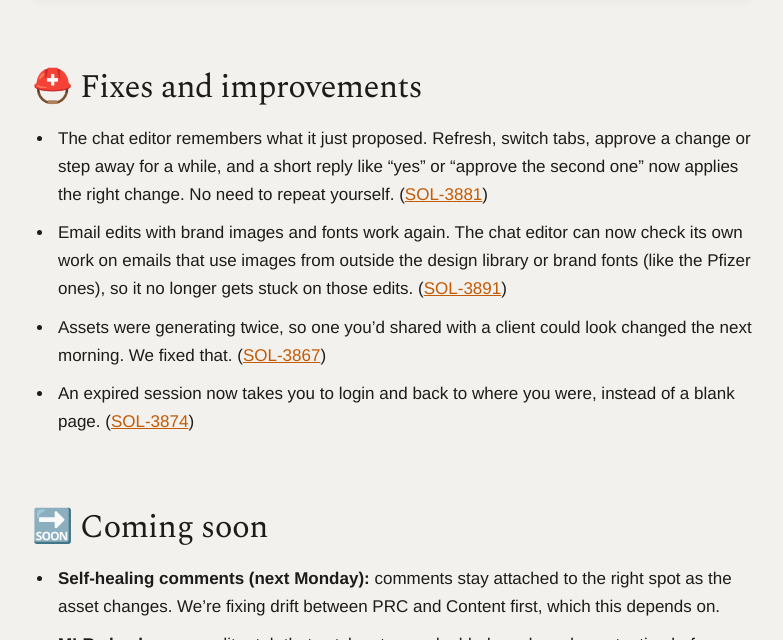
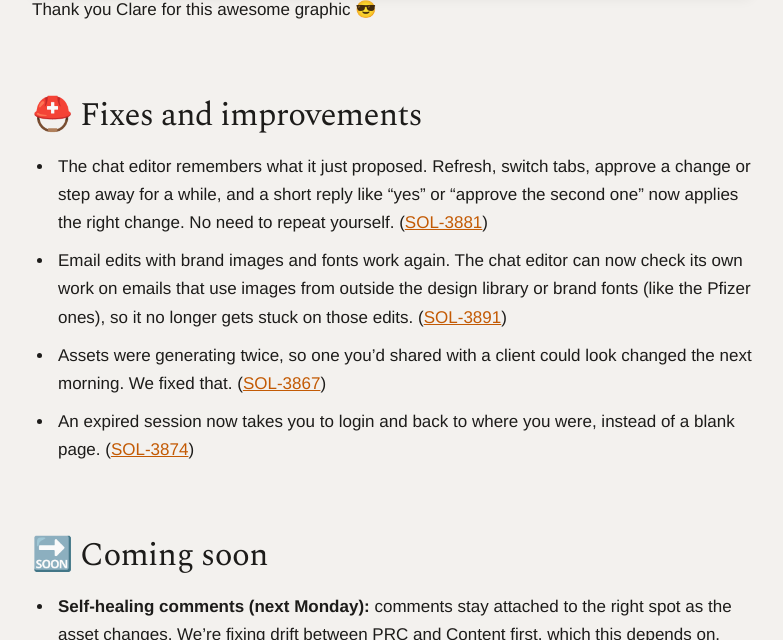
Before and after one commit to eeva-ff/solstice-newsletter, a Jekyll site: the page built from _posts/2026-10-30-whats-new.md, in a window 1280 px wide and 900 px high, scrolled down 1407 px, cut to the strip 260-900 px from the top of the window. Shown: the whole strip, without its empty margins (248-1031 px from the left). Built offline with Jekyll 4.4.1, drawn with Linux system fonts in a browser that asks for light colours; a style sheet for code colours, icons or effects is not loaded.

Commit message:
Issue 2026-10-30: thank Clare for the Compatibility Checker graphic
Co-Authored-By: Claude Opus 5.5 <noreply@anthropic.com>

```diff
--- a/_posts/2026-10-30-whats-new.md
+++ b/_posts/2026-10-30-whats-new.md
@@ -20,6 +20,8 @@ The Compatibility Checker lives in the editor’s Actions menu:
 
 <div class="clip"><video src="{{ '/assets/compatibility-checker.mp4' | relative_url }}" poster="{{ '/assets/compatibility-checker-poster.jpg' | relative_url }}" muted loop playsinline autoplay preload="metadata" aria-label="Compatibility Checker: run the check, the email client gallery, then the banner checklist"></video></div>
 
+Thank you Clare for this awesome graphic 😎
+
 ## ⛑️ Fixes and improvements
 
 - The chat editor remembers what it just proposed. Refresh, switch tabs, approve a change or step away for a while, and a short reply like “yes” or “approve the second one” now applies the right change. No need to repeat yourself. ([SOL-3881](https://linear.app/solsticehealth/issue/SOL-3881))
```
